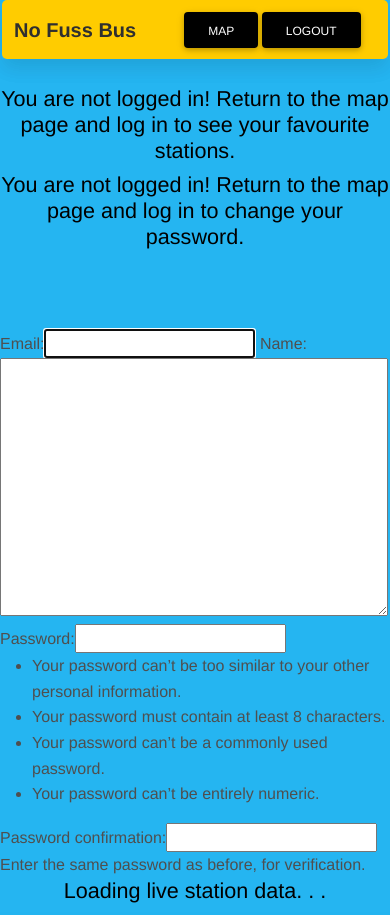
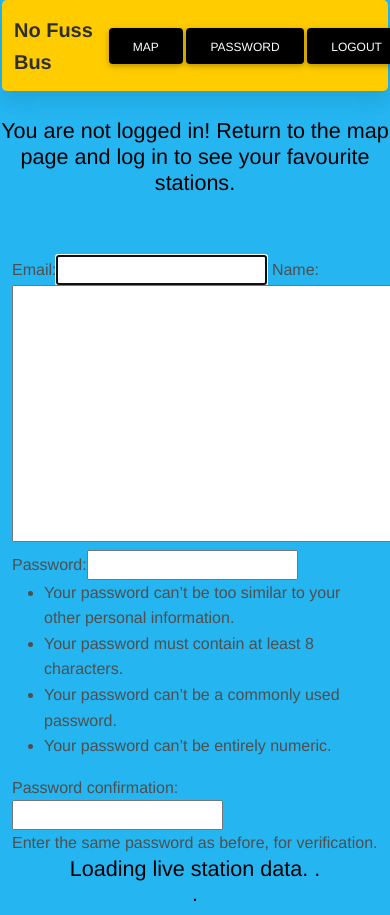
Before and after one commit to michelledxx/ResearchProject, a Django app: template favourites/templates/stations_mob.html in a window 390 px wide; the page is wider, and only the part inside the window is pictured. Run offline with Django 3.2, Linux system fonts and the light colour scheme; the template is opened without the code that fills it: values that come from a table or form of the project are taken from there, others are empty; some libraries are stand-ins or nearby versions.

Commit message:
styling mobile version

```diff
--- a/favourites/templates/stations_mob.html
+++ b/favourites/templates/stations_mob.html
@@ -30,7 +30,7 @@
         <div class="row">
             <nav class="navbar navbar-expand navbar-light">
                 <div class="col-md">
-                    <a class="navbar-brand my-auto" href="/map" style="color: #2f2f2f;"><b>No Fuss Bus</b></a>
+                    <a class="navbar-brand my-auto" href="/map" style="color: #2f2f2f;"><b>No Fuss <br> Bus</b></a>
                     <button class="navbar-toggler" type="button" data-toggle="collapse" data-target="#navbarsExample02"
                         aria-controls="navbarsExample02" aria-expanded="false" aria-label="Toggle navigation">
                         <span class="navbar-toggler-icon"></span>
@@ -38,22 +38,18 @@
                 </div>
                 <div class="col-md-6 my-auto">
                     <div class="collapse navbar-collapse" id="navbarsExample02">
-                        <ul class="navbar-nav mr-auto">
-                            <li class="nav-item active">
-                                <a class="nav-link" href="#">
-                                </a>
-                            </li>
-                            <li class="nav-item">
-                                <a class="nav-link" href="#">
-                                </a>
-                            </li>
-                        </ul>
+
                     </div>
                 </div>
                 <div id="personal" style="float:right; margin-right: 1%;">
                     <form method="GET" action="/map">
                         <input class="btn btn-primary btn_profile" type="submit" value="Map">
                     </form>
+                </div>
+                <div id="personal" style="float:right; margin-right: 1%;">
+                    <button type="button" class="btn btn-primary" data-bs-toggle="modal" data-bs-target="#changepass">
+                        Password
+                    </button>
                 </div>
                 <div id="logout_div" style="float:right">
                     <button style="background-colour=black;" class="btn btn-primary btn_profile" onclick="logOut()">
@@ -73,25 +69,37 @@
     {%endif%}
     </div>
 
-    <!-- Kai to style :) -->
+
+        <!-- Modal for change password-->
+        <div class="modal fade" id="changepass" tabindex="-1" aria-labelledby="changepass" aria-hidden="true">
+            <div class="modal-dialog">
+                <div class="modal-content">
+                    <div class="modal-header">
+                        <h5 class="modal-title">Welcome</h5>
+                        <button type="button" class="btn-close" data-bs-dismiss="modal" aria-label="Close"></button>
+                    </div>
+                    <div class="modal-body">
                         {% if user.is_authenticated %}
                             <form id='form2' action='/changepass/' class="form-group">
                             {% csrf_token %}
                             {{ form2|crispy }}
-            <button type="submit">Submit</button>
+                            <br>
+                            <button type="submit" class="btn btn-primary">Submit</button>
                             </form>
                         {%else%}
                             <h4>You are not logged in! Return to the map page and log in to change your password.</h4>
                         {%endif%}
-        <!-- end :) -->
+                    </div>
+                </div>
+            </div>
+        </div>
 
-    <div id="sel_container_dropdown" class="container-fluid" >
 
+    <div id="sel_container_dropdown2" class="container-fluid" >
+        <div id="edit-container" class = "container-fluid">
         <div style='align-items: center;' id="select_stop"></div>
         <div style='align-items: center;' id="bus_dropdown"></div>
         <br>
-        </div>
-    <div id="edit-container" class = "container-fluid">
         <div style='align-items: center;' id="edit_stops"></div>
         <br>
     </div>
--- a/static/stations/css/mobile_stat_style.css
+++ b/static/stations/css/mobile_stat_style.css
@@ -28,13 +28,12 @@
     width: 70%;
             }
 
- #sel_container_dropdown {
-    padding-left: 15%;
-}
+
 
 #edit-container {
     padding-left: 15% !important;
 }
-#edit-container select{
+#edit-container2 select{
     width: 40%
+    margin-left: 25% !important;
 }
```
Lines whose indentation alone changed are shown as unchanged.
